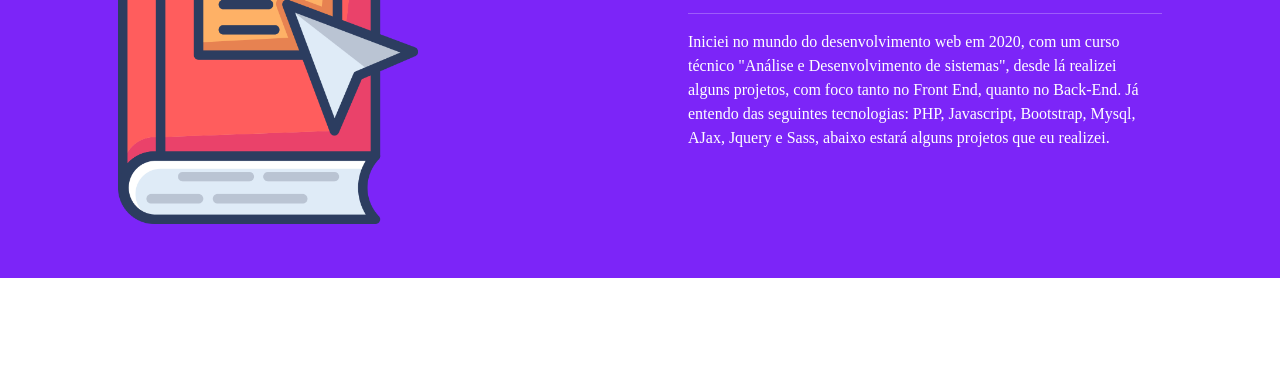
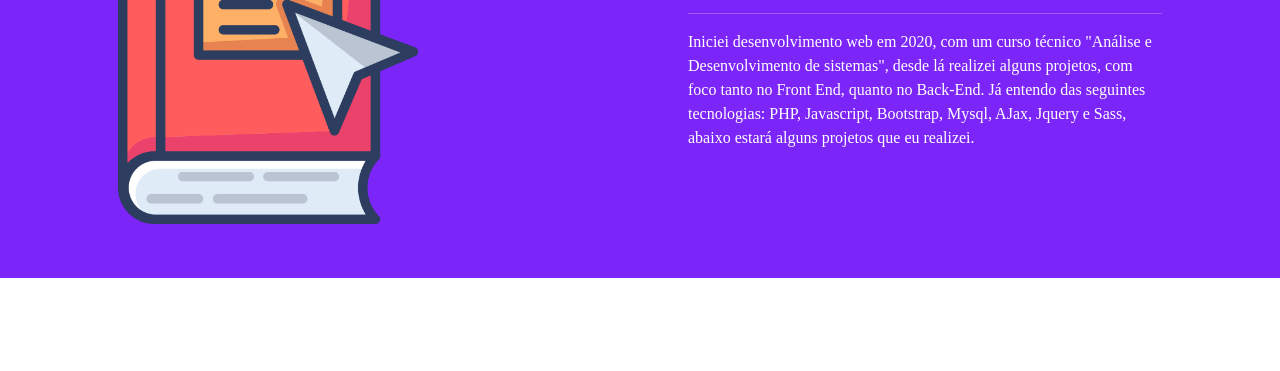
Before and after one commit to Zoberobe/Portfo, a plain HTML site: page index.html in a window 1280 px wide. Shown: the part 688-1059 px from the top of the page. Drawn offline with nearby package versions, Linux system fonts and the light colour scheme; a web font is replaced by a local one.

Commit message:
Update index.html

```diff
--- a/index.html
+++ b/index.html
@@ -100,7 +100,7 @@
                   <h1 class="display-4 d-flex text-nowrap surgir">Sobre mim:</h1>
                   <hr>
                   <p class="d-flex">
-                    Iniciei no mundo do desenvolvimento web em 2020, com um curso técnico "Análise e Desenvolvimento de sistemas", desde lá realizei alguns projetos, com foco tanto no Front End, quanto no Back-End. Já entendo das seguintes tecnologias: PHP, Javascript, Bootstrap, Mysql, AJax, Jquery e Sass, abaixo estará alguns projetos que eu realizei.
+                    Iniciei desenvolvimento web em 2020, com um curso técnico "Análise e Desenvolvimento de sistemas", desde lá realizei alguns projetos, com foco tanto no Front End, quanto no Back-End. Já entendo das seguintes tecnologias: PHP, Javascript, Bootstrap, Mysql, AJax, Jquery e Sass, abaixo estará alguns projetos que eu realizei.
                   </p>
 
                 </div>
```
